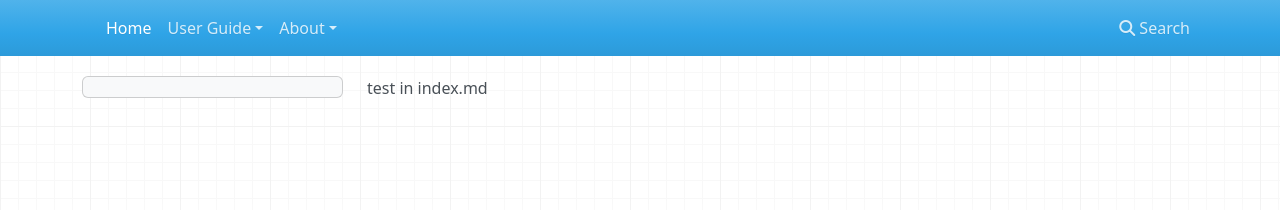
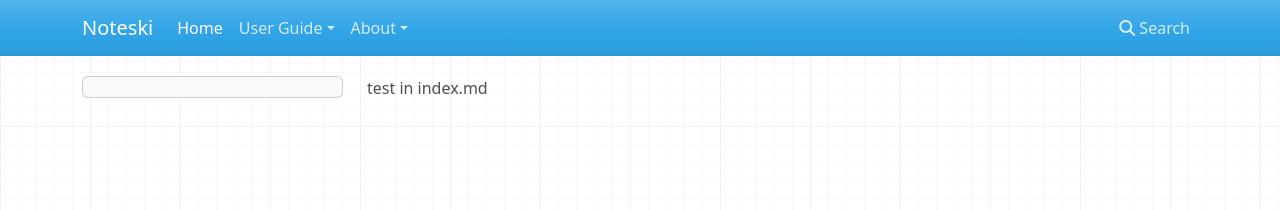
Before and after one commit to veedar/docs, an MkDocs documentation site: the page built from docs/index.md, in a window 1280 px wide. Shown: the top 210 px of the page. Built offline with MkDocs 1.6.1, drawn with Linux system fonts in a browser that asks for light colours; nearby versions of some CDN libraries.

Commit message:
Update mkdocs.yml

```diff
--- a/mkdocs.yml
+++ b/mkdocs.yml
@@ -1,3 +1,5 @@
+site_name: Noteski
+
 nav:
 - Home: 'index.md'
 - User Guide:
```
